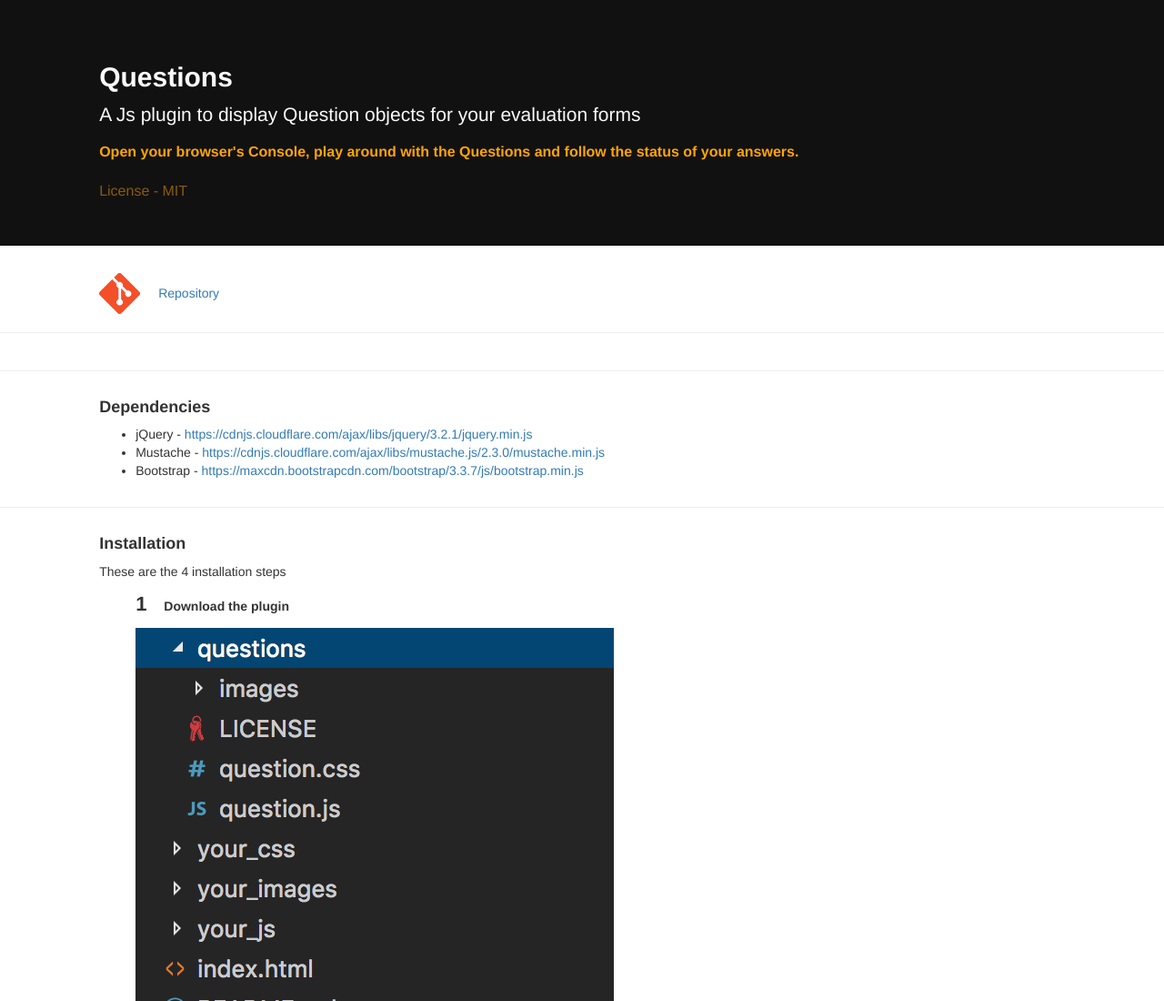
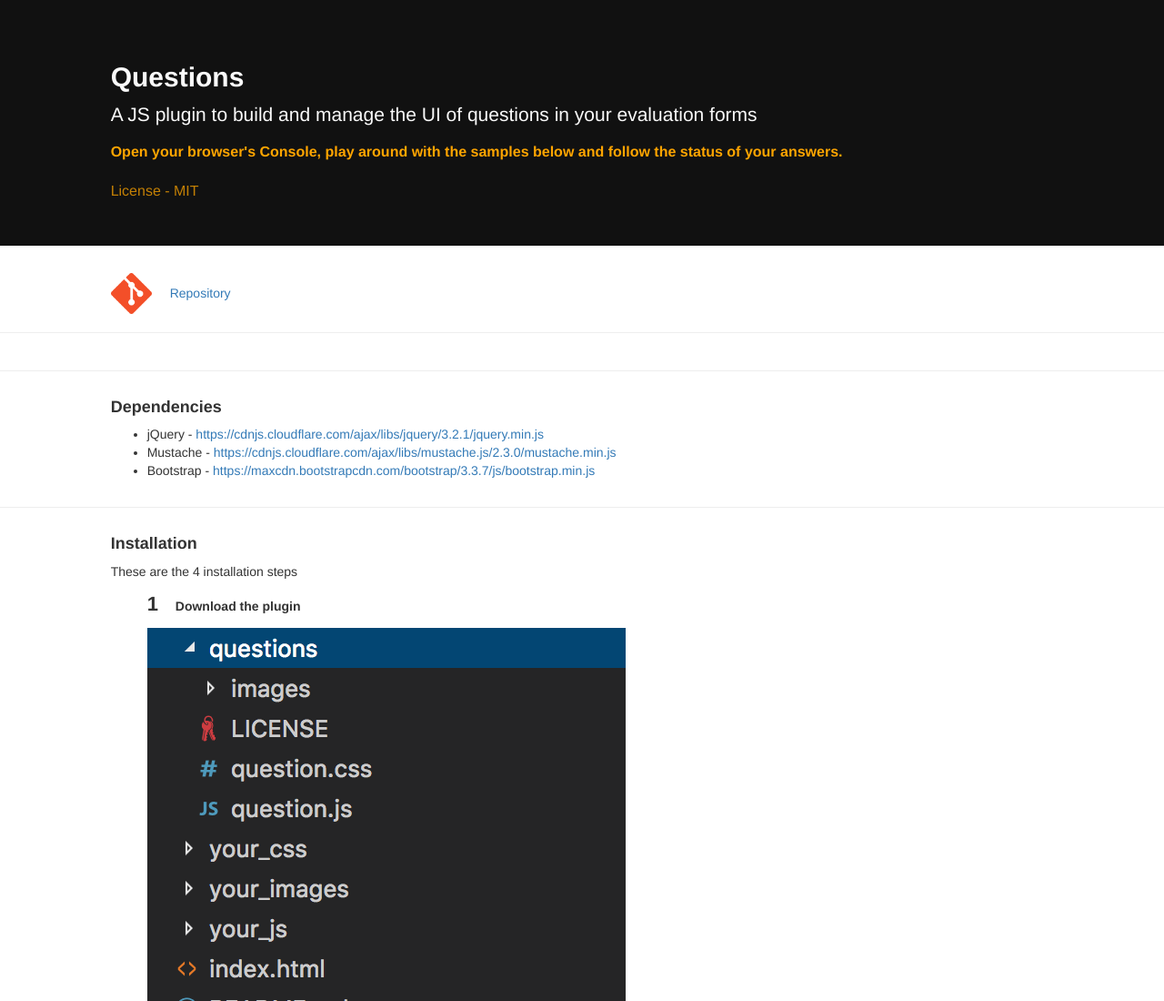
Before and after one commit to DiegoSilva776/Questions, a plain HTML site: page index.html in a window 1280 px wide. Shown: the top 1100 px of the page at 91% size. Drawn offline with nearby package versions, Linux system fonts and the light colour scheme.

Commit message:
Updated content of index.html file

```diff
--- a/index.html
+++ b/index.html
@@ -1,5 +1,6 @@
 <!DOCTYPE html>
 <html>
+
 <head>
     <!-- Meta info -->
     <meta content="text/html; charset=utf-8" http-equiv="Content-Type">
@@ -30,13 +31,17 @@
     <script src="questions/question.js"></script>
     <script src="your_js/sample.js"></script>
 </head>
+
 <body>
+
+    <div class="main-container">
+
         <div class="jumbotron bg-black">
             <div class="row">
                 <div class="col-xs-10 col-xs-offset-1 col-sm-10 col-sm-offset-1 col-md-10 col-md-offset-1 col-lg-10 col-lg-offset-1">
                     <h2><b>Questions</b></h2>
-                <p>A Js plugin to display Question objects for your evaluation forms</p>
-                <small class="orange"><b>Open your browser's Console, play around with the Questions and follow the status of your answers.</b></small>
+                    <p>A JS plugin to build and manage the UI of questions in your evaluation forms</p>
+                    <small class="orange"><b>Open your browser's Console, play around with the samples below and follow the status of your answers.</b></small>
                     <br>
                     <br>
                     <a href="questions/LICENSE" class="orange faded"><small>License - MIT</small></a>
@@ -122,7 +127,8 @@
                 <hr>
 
                 <h4><b>Usage</b></h4>
-            <p>Catch the user's answers on the callback function that you passed into the Question objects, and use it in your application</p>
+                <p>Catch the user's answers on the callback function that you passed into the Question objects, and use it in
+                    your application</p>
                 <ul class="no-bullet-point">
                     <li>
                         <img src="your_images/img_catch_user_answer_1.png" class="sm">
@@ -140,11 +146,8 @@
             </div>
         </div>
 
-    <br>
-    <br>
-    <br>
-    <br>
-    <br>
+    </div>
 
 </body>
+
 </html>
--- a/questions/question.css
+++ b/questions/question.css
@@ -196,8 +196,9 @@
 .question .body .alternative .text .alternative-hint {
    position:relative;
    float:left;
+   width:100%;
    height:auto;
-   width:100%;
+   min-height: 90px;
 }
 
 .question .body .alternative .text .alternative-text,
--- a/your_css/sample.css
+++ b/your_css/sample.css
@@ -1,6 +1,13 @@
 /**
  * General
  */
+.main-container .row {
+    margin-left:0px;
+    margin-right:0px;
+    padding-left:0px;
+    padding-right:0px;
+}
+
 .git-logo {
     width:50px;
     height:auto;
@@ -65,5 +72,5 @@ small {
 }
 
 .faded {
-    opacity:0.5;
+    opacity:0.75;
 }
```
Lines whose indentation alone changed are shown as unchanged.
